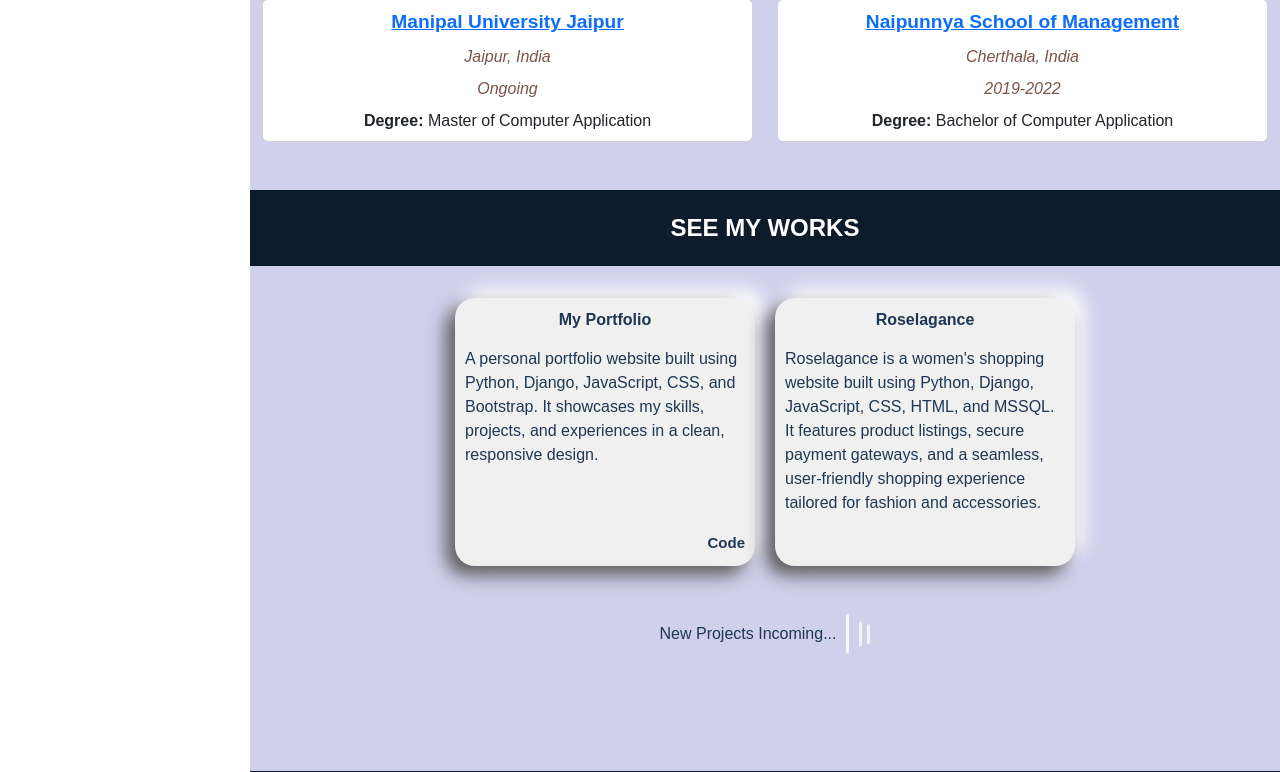
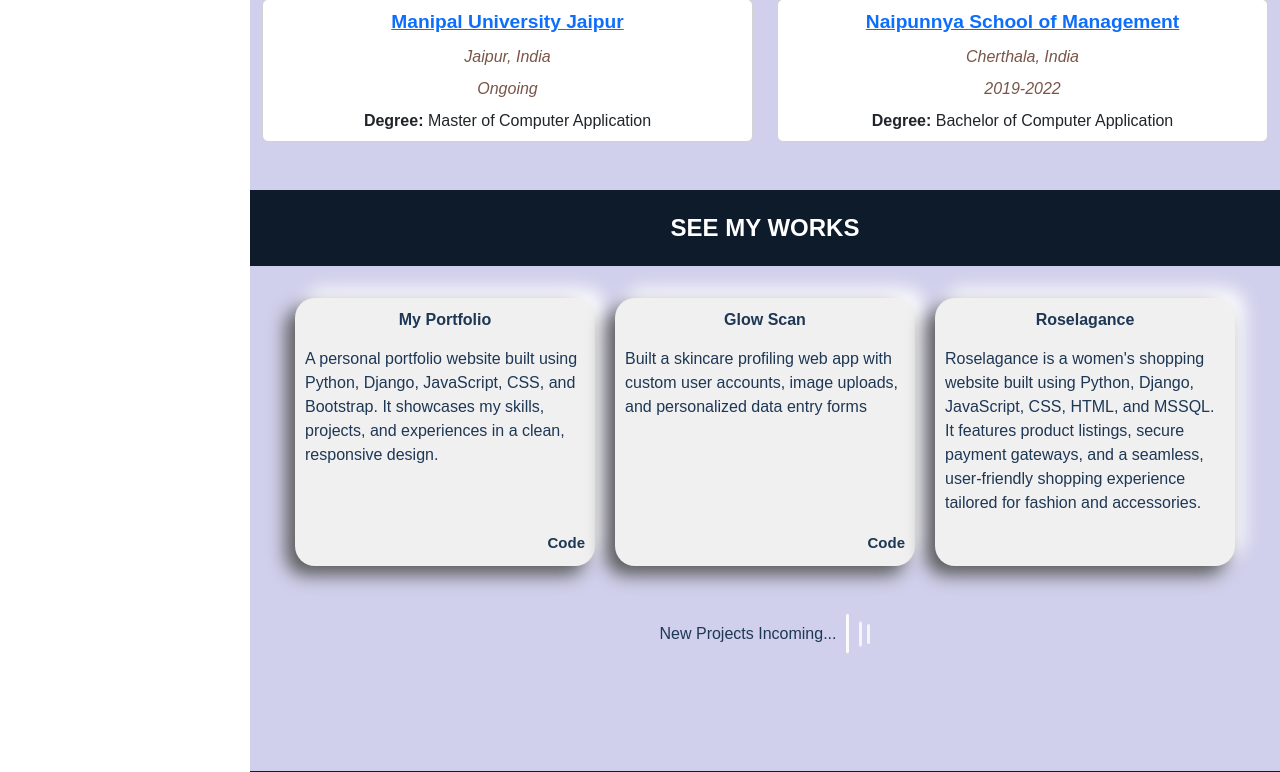
Before and after one commit to nivya-rose/my-portfolio, a Django app: page / in a window 1280 px wide. Shown: the part 2571-3343 px from the top of the page. Run offline with Django 5.2, Linux system fonts and the light colour scheme.

Commit message:
New project added

```diff
--- a/home/templates/base.html
+++ b/home/templates/base.html
@@ -353,8 +353,33 @@
             </div>
           </div>
         </div>
+     <!-- Card 1: My Portfolio -->
+        <div class="card-project">
+          <div class="card__img"></div>
+          <div class="card__descr-wrapper">
+            <p class="card__title">Glow Scan</p>
+            <p class="card__descr">
+              Built a skincare profiling web app with custom user accounts,
+              image uploads, and personalized data entry forms
+            </p>
+            <div class="card__links">
+              <div>
+                <svg xmlns="http://www.w3.org/2000/svg" viewBox="0 0 640 512" class="svg">
+                  <!-- External Link Icon -->
+                </svg>
+                <!--a class="link" href="">Preview</a-->
+              </div>
+              <div>
+                <svg xmlns="http://www.w3.org/2000/svg" viewBox="0 0 496 512" class="svg">
+                  <!-- GitHub Icon -->
+                </svg>
+                <a class="link" href="https://github.com/nivya-rose/GlowScan" target="_blank">Code</a>
+              </div>
+            </div>
+          </div>
+        </div>
 
-        <!-- Card 2: E-Commerce -->
+        <!-- Card 3: E-Commerce -->
         <div class="card-project">
           <div class="card__img"></div>
           <div class="card__descr-wrapper">
```
Also changed, not shown: 3 other files.
